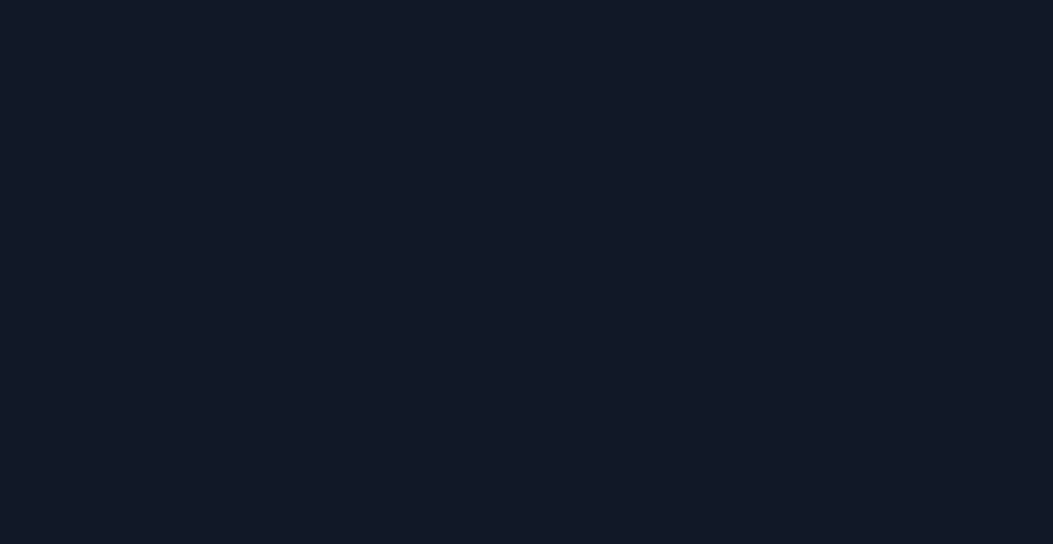
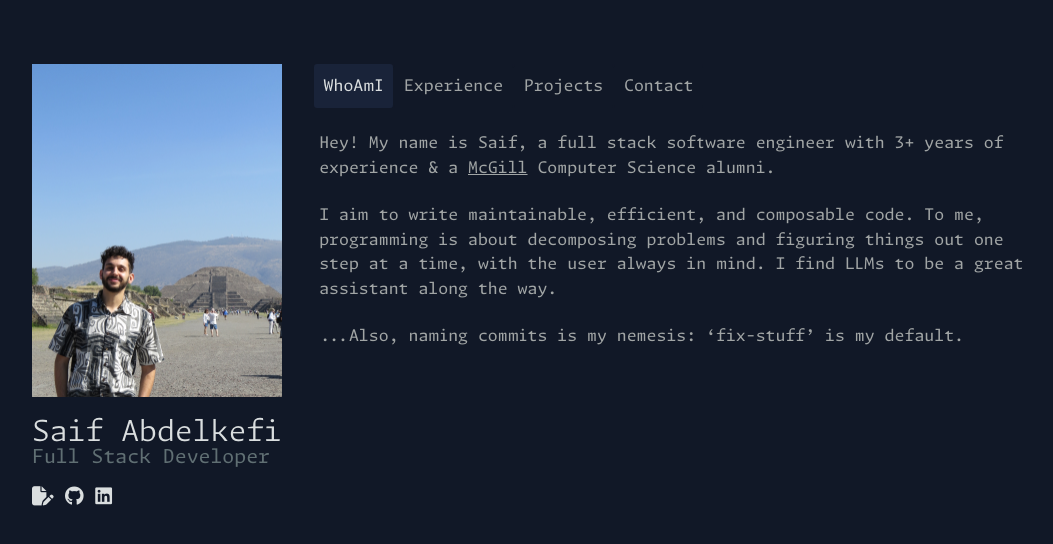
Before and after one commit to SaifAbdkf/personal-website, a React (Vite) app in the folder saif-website/: page / in a window 1280 px wide. Shown: the top 544 px of the page, without its empty margins (96-1149 px from the left). Built offline with nearby package versions, Linux system fonts and the light colour scheme.

Commit message:
fix private navigation mode

```diff
--- a/saif-website/src/App.tsx
+++ b/saif-website/src/App.tsx
@@ -6,7 +6,7 @@ import Projects from "./Projects";
 import Contact from "./Contact";
 import Header from "./Header";
 import Navbar from "./Navbar";
-import { useState } from "react";
+import { useEffect, useState } from "react";
 
 export default function App() {
   const [isLoaded, setIsLoaded] = useState(false);
@@ -14,6 +14,13 @@ export default function App() {
   window.onload = () => {
     setIsLoaded(true);
   };
+
+  //in case website is opened in private mode and Javacript cannot access window.onLoad
+  useEffect(() => {
+    setTimeout(() => {
+      if (!isLoaded) setIsLoaded(true);
+    }, 600);
+  }, [isLoaded]);
 
   return (
     <div className={`loader  ${isLoaded ? "loaded" : ""}`}>
```
